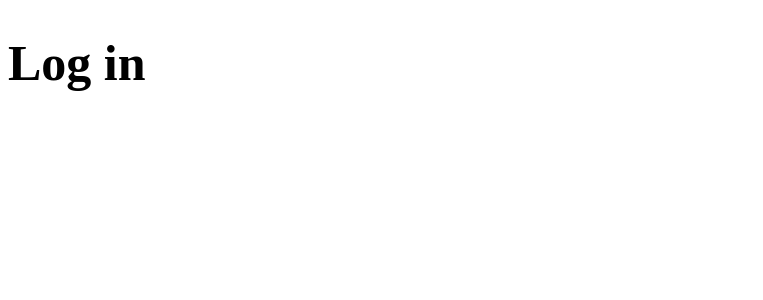
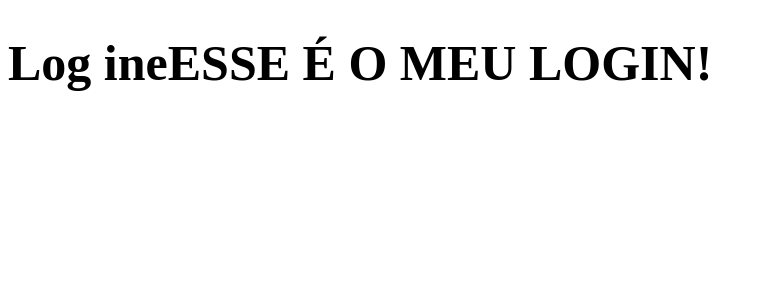
Before and after one commit to gpongelupe/Case-do-Grupo-1-CPEjr, a React (Vite) app: page /login in a window 1280 px wide. Shown: the top 300 px of the page, without its empty margins (0-763 px from the left). Built offline with nearby package versions, Linux system fonts and the light colour scheme.

Commit message:
meu primeiro commit

```diff
--- a/src/pages/login/login.jsx
+++ b/src/pages/login/login.jsx
@@ -3,7 +3,7 @@ import {Title} from "./styles"
 export default function Login(){
    return(
    <div>
-      <Title>Log in</Title>
+      <Title>Log ineESSE É O MEU LOGIN!</Title>
      </div>
    );
 }
```
